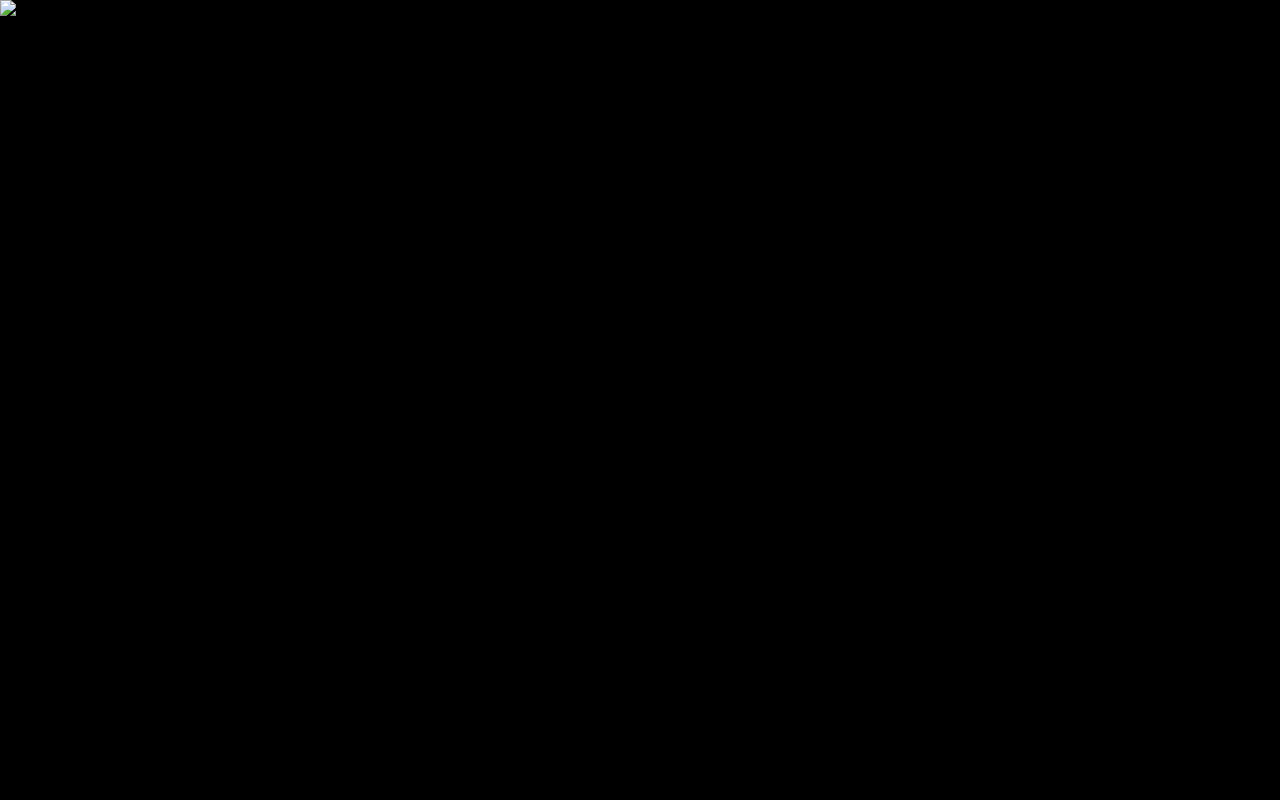
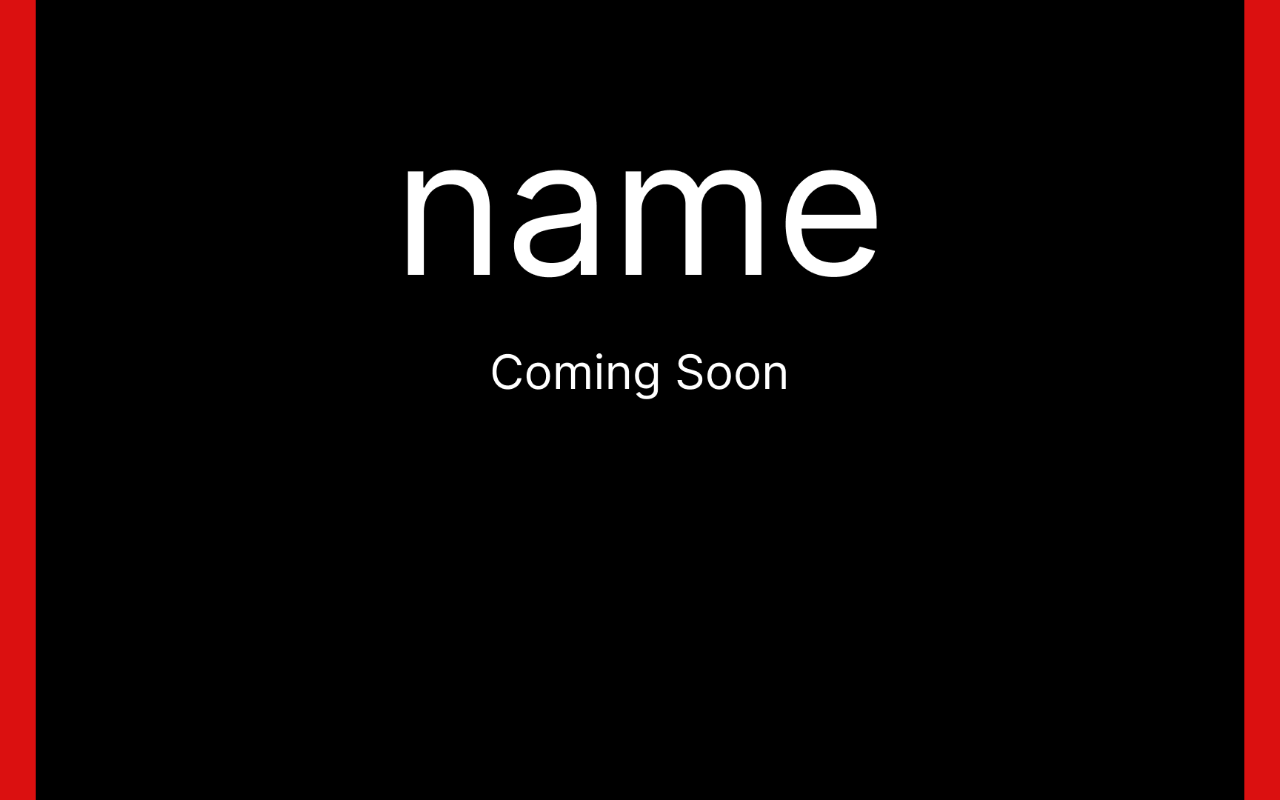
Before and after one commit to ShazShoaib/Spots, a plain HTML site: page index.html in a window 1280 px wide. Drawn offline with Linux system fonts and the light colour scheme.

Commit message:
Update index.html

```diff
--- a/index.html
+++ b/index.html
@@ -39,7 +39,7 @@
 </head>
 <body>
     <div class="image-container">
-        <img src="your-image.jpg" alt="Full-Screen 16:9 Static Image">
+        <img src="img.png" alt="Full-Screen 16:9 Static Image">
     </div>
 </body>
 </html>
```
